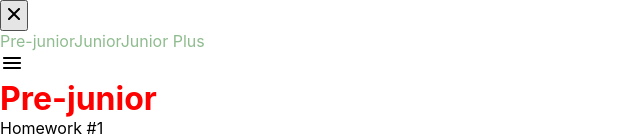
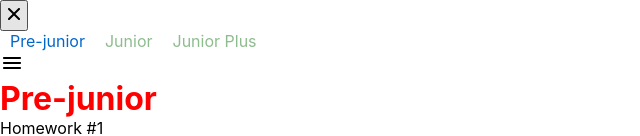
Before and after one commit to digitrom/hws2-master, a React (Create React App) app: page /#/pre-junior in a window 1280 px wide. Shown: the top 136 px of the page, without its empty margins (0-640 px from the left). Built offline with nearby package versions, Linux system fonts and the light colour scheme.

Commit message:
HW5 - in propgress 1

```diff
--- a/src/s2-homeworks/hw05/sidebar/Sidebar.module.css
+++ b/src/s2-homeworks/hw05/sidebar/Sidebar.module.css
@@ -15,6 +15,8 @@
 
 .nav a {
 color: #8fbc8f;
+    text-decoration: none;
+    margin: 10px;
 }
 
 .nav a:hover {
@@ -32,3 +34,9 @@ color: #cc9c00;
 
 .close img {
 }
+
+.active {
+
+    color: #c500cc;
+
+}
--- a/src/s2-homeworks/hw05/sidebar/Sidebar.tsx
+++ b/src/s2-homeworks/hw05/sidebar/Sidebar.tsx
@@ -31,7 +31,9 @@ export const Sidebar: FC<PropsType> = ({open, handleClose}) => {
                         id={'hw5-pre-junior-link'}
                         to={PATH.PRE_JUNIOR}
                         onClick={handleClose}
-                        className={open ? s.active : s.nav} // делает студент
+                        className={({ isActive}) =>
+                        isActive ? s.active : ""
+                        }// делает студент
                     >
                         Pre-junior
                     </NavLink>
@@ -39,7 +41,9 @@ export const Sidebar: FC<PropsType> = ({open, handleClose}) => {
                         id={'hw5-junior-link'}
                         to={PATH.JUNIOR}
                         onClick={handleClose}
-                        className={open ? s.active : s.nav} // делает студент
+                        className={({ isActive}) =>
+                            isActive ? s.active : ""
+                        }// делает студент
                     >
                         Junior
                     </NavLink>
@@ -47,7 +51,9 @@ export const Sidebar: FC<PropsType> = ({open, handleClose}) => {
                         id={'hw5-junior-plus-link'}
                         to={PATH.JUNIOR_PLUS}
                         onClick={handleClose}
-                        className={open ? s.active : s.nav} // делает студент
+                        className={({ isActive}) =>
+                            isActive ? s.active : ""
+                        }// делает студент
                     >
                         Junior Plus
                     </NavLink>
```
